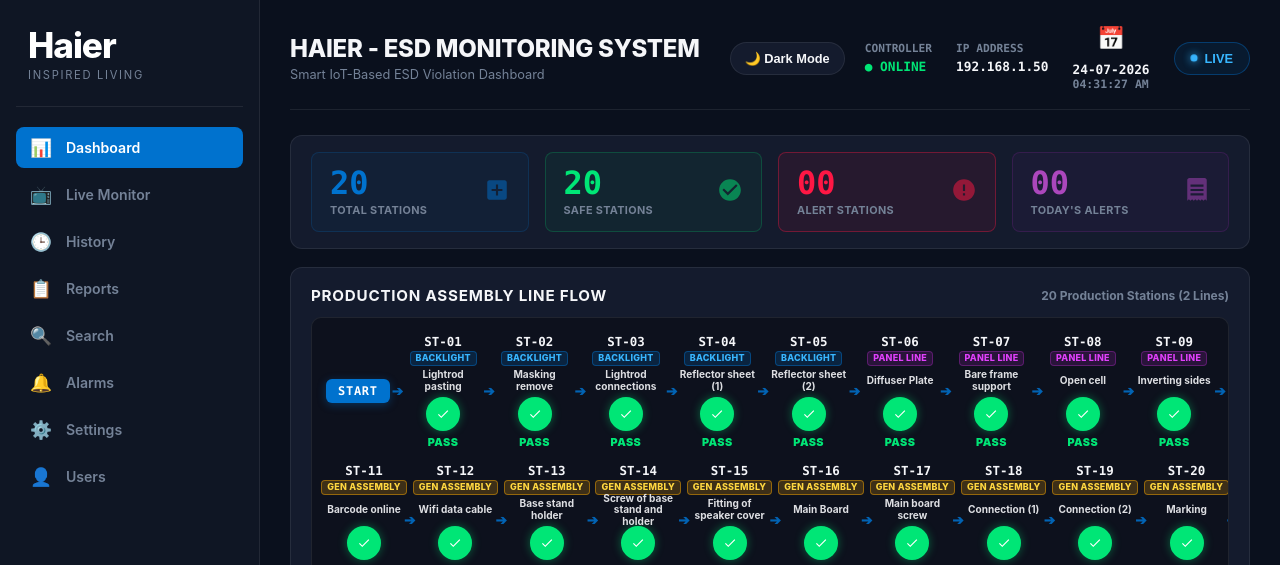
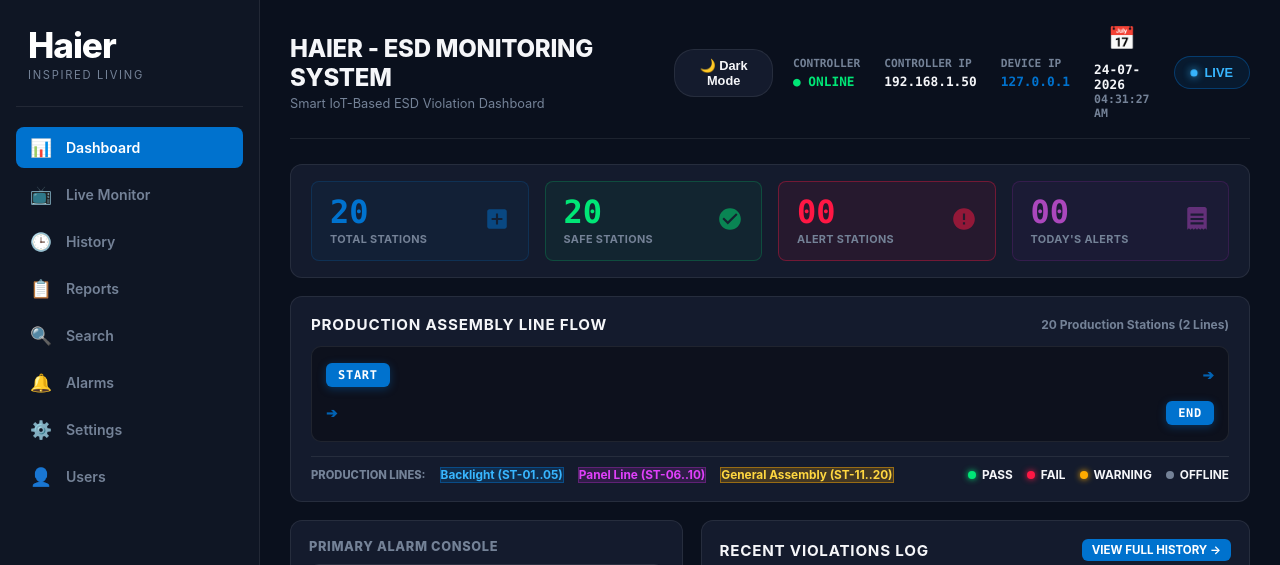
Before and after one commit to bsee23042/Haier_ESD_Dashboard, a Flask app: page / in a window 1280 px wide. Shown: the top 565 px of the page. Run offline with Flask 3, Linux system fonts and the light colour scheme; the visitor is signed in with stand-in values (Sample User, id 1); data comes from the database, SQL or seed files in the repository; data that the repository does not hold is empty.

Commit message:
Display dynamic Device IP alongside Controller IP in header meta widgets

```diff
--- a/app.py
+++ b/app.py
@@ -482,7 +482,14 @@ def seed_initial_records():
         db.remove_session()
 
 
-seed_initial_records()
+@app.context_processor
+def inject_client_info():
+    forwarded = request.headers.get("X-Forwarded-For")
+    if forwarded:
+        client_ip = forwarded.split(",")[0].strip()
+    else:
+        client_ip = request.remote_addr or "127.0.0.1"
+    return dict(client_ip=client_ip)
 
 
 # ==================================================================== #
@@ -1317,13 +1324,20 @@ def change_password():
 @app.route("/api/v1/config", methods=["GET"])
 @login_required
 def api_get_config():
+    forwarded = request.headers.get("X-Forwarded-For")
+    if forwarded:
+        client_ip = forwarded.split(",")[0].strip()
+    else:
+        client_ip = request.remote_addr or "127.0.0.1"
+
     return jsonify({
         "status": "success",
         "data": {
             "KC868_HOST": cfg.KC868_HOST,
             "KC868_PORT": cfg.KC868_PORT,
             "POLL_INTERVAL_MS": cfg.POLL_INTERVAL_MS,
-            "TOTAL_KC868_CHANNELS": 20
+            "TOTAL_KC868_CHANNELS": 20,
+            "CLIENT_IP": client_ip
         }
     })
 
--- a/templates/base.html
+++ b/templates/base.html
@@ -560,8 +560,12 @@
             <span class="val" id="commstatus-indicator" style="color: var(--status-ok);">● ONLINE</span>
           </div>
           <div class="meta-widget">
-            <span class="lbl">IP Address</span>
-            <span class="val" id="ip-display">192.168.1.100</span>
+            <span class="lbl">Controller IP</span>
+            <span class="val" id="ip-display">192.168.1.50</span>
+          </div>
+          <div class="meta-widget">
+            <span class="lbl">Device IP</span>
+            <span class="val" id="device-ip-display" style="color: var(--primary); font-weight: 700;">{{ client_ip }}</span>
           </div>
           <!-- Clock -->
           <div class="meta-widget" style="display: flex; align-items: center; gap: 10px;">
@@ -655,6 +659,10 @@ async function fetchConfig() {
       if (display && payload.data && payload.data.KC868_HOST) {
         display.innerText = payload.data.KC868_HOST;
       }
+      const deviceDisplay = document.getElementById("device-ip-display");
+      if (deviceDisplay && payload.data && payload.data.CLIENT_IP) {
+        deviceDisplay.innerText = payload.data.CLIENT_IP;
+      }
     }
   } catch (err) {
     console.error("Failed to load config meta", err);
```
